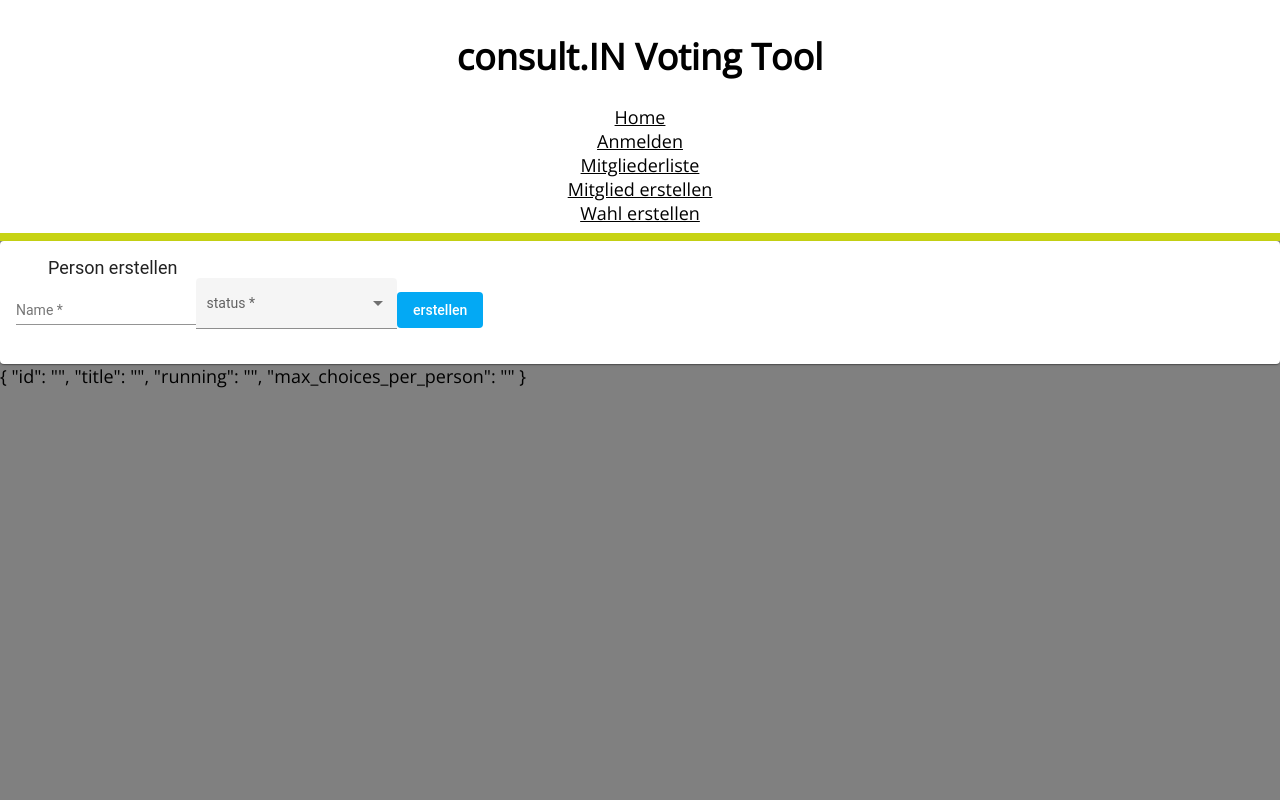
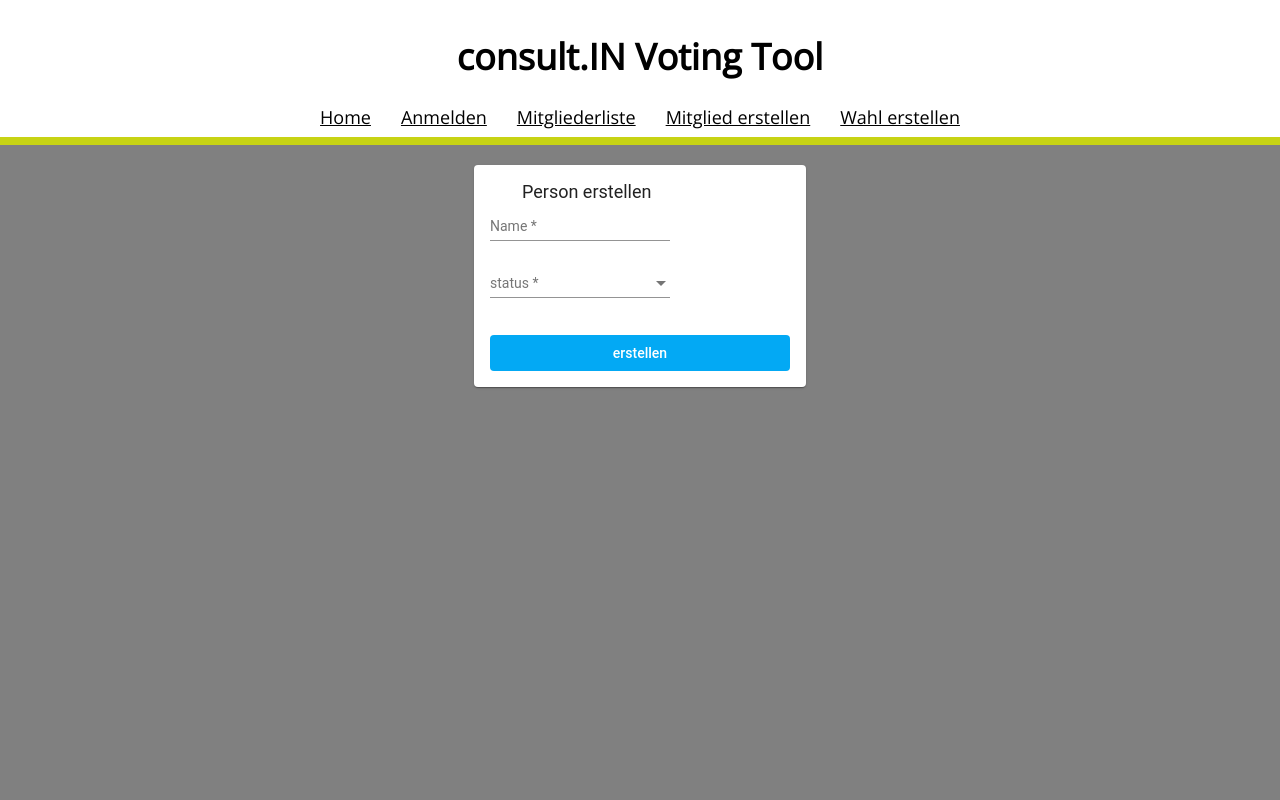
Before and after one commit to consultINCode/digitales_Abstimmtool, an Angular app in the folder frontend/: page /election/create in a window 1280 px wide. Shown: the top 800 px of the page. Built offline with nearby package versions, Linux system fonts and the light colour scheme.

Commit message:
fix navbar list

```diff
--- a/frontend/src/app/app.component.html
+++ b/frontend/src/app/app.component.html
@@ -1,7 +1,7 @@
 <header class="normal-padding centered shadow deco-bar">
   <h1>consult.IN Voting Tool</h1>
-  <nav *ngFor="let link of links">
-    <li><a href="{{link.route}}">{{link.name}}</a></li>
+  <nav>
+    <li *ngFor="let link of links"><a href="{{link.route}}">{{link.name}}</a></li>
   </nav>
 </header>
 <main>
--- a/frontend/src/app/election/create-election-round-page/create-election-round-page.component.html
+++ b/frontend/src/app/election/create-election-round-page/create-election-round-page.component.html
@@ -2,21 +2,20 @@
     <mat-card>
         <mat-card-header>Person erstellen</mat-card-header>
         <mat-card-content>
-            <form  [formGroup]="electionForm">
-                <mat-form-field>
+            <form class="form" [formGroup]="electionForm">
+                <mat-form-field class="form__field">
                     <mat-label>Name</mat-label>
                     <input matInput type="text" formControlName="title" placeholder="Name" required>
                 </mat-form-field>
 
-                <mat-form-field appearance="fill">
+                <mat-form-field class="form__field">
                     <mat-label>status</mat-label>
                     <mat-select formControlName="running" required>
                         <mat-option *ngFor="let state of status" value="{{state.value}}">{{state.name}}</mat-option>
                     </mat-select>
                 </mat-form-field>
-                <button mat-flat-button color="accent" (click)="submitForm()">erstellen</button>
+                <button class="form__button" mat-flat-button color="accent" (click)="submitForm()">erstellen</button>
             </form>
         </mat-card-content>
     </mat-card>
-    {{electionForm.value | json}}
 </div>
--- a/frontend/src/app/election/create-election-round-page/create-election-round-page.component.scss
+++ b/frontend/src/app/election/create-election-round-page/create-election-round-page.component.scss
@@ -0,0 +1,18 @@
+.wrapper {
+  width: 100%;
+  display: flex;
+  justify-content: center;
+  padding-top: 20px;
+
+  .form {
+    max-width: 300px;
+
+    &__input {
+      width: 100%;
+    }
+    &__button {
+      width: 100%;
+      margin-top: 20px;
+    }
+  }
+}
--- a/frontend/src/app/election/create-election-round-page/create-election-round-page.component.ts
+++ b/frontend/src/app/election/create-election-round-page/create-election-round-page.component.ts
@@ -1,6 +1,7 @@
-import {Component, OnInit} from '@angular/core';
+import {Component} from '@angular/core';
 import {FormBuilder} from "@angular/forms";
-import {PersonInterface} from "../../person/Interface/Person.Interface";
+import {ElectionRoundInterface} from "../Interface/ElectionRound.Interface";
+import {HttpElectionRoundService} from "../service/http-election-round.service";
 
 @Component({
     selector: 'app-create-election-page',
@@ -25,12 +26,20 @@ export class CreateElectionRoundPageComponent {
 
     constructor(
         private formBuilder: FormBuilder,
+        private httpElectionRoundService: HttpElectionRoundService
     ) {
     }
 
 
     public submitForm() {
-        let person = this.electionForm.value as PersonInterface;
-        //TODO: implement Service
+        let electionRound = this.electionForm.value as ElectionRoundInterface;
+        this.httpElectionRoundService.setElectionRound(electionRound).subscribe(
+            (success: any) => {
+                alert('success');
+            },
+            (error: any) => {
+                alert('error');
+            }
+        );
     }
 }
--- a/frontend/src/app/election/service/http-election-round.service.ts
+++ b/frontend/src/app/election/service/http-election-round.service.ts
@@ -1,7 +1,6 @@
 import {Inject, Injectable} from '@angular/core';
 import {HttpClient} from "@angular/common/http";
 import {Observable} from "rxjs";
-import {PersonInterface} from "../../person/Interface/Person.Interface";
 import {ElectionRoundInterface} from "../Interface/ElectionRound.Interface";
 
 @Injectable({
@@ -12,12 +11,12 @@ export class HttpElectionRoundService {
   constructor(
       @Inject('DEM_API_URL') private demUrl: string,
       private http: HttpClient
-  ) {
-  }
+  ) {}
 
   public getElectionRounds(): Observable<ElectionRoundInterface[]> {
     return this.http.get<ElectionRoundInterface[]>(this.demUrl + 'electionrounds/getAllElectionRounds');
   }
+
   public setElectionRound(electionRound: ElectionRoundInterface): Observable<any> {
     return this.http.post<any>(this.demUrl + 'electionrounds/createElectionRound', electionRound);
   }
--- a/frontend/src/app/person/service/http-person.service.ts
+++ b/frontend/src/app/person/service/http-person.service.ts
@@ -17,6 +17,7 @@ export class HttpPersonService {
     public getPersons(): Observable<PersonInterface[]> {
         return this.http.get<PersonInterface[]>(this.demUrl + 'persons/getAllPersons');
     }
+
     public setPerson(person: PersonInterface): Observable<any> {
         return this.http.post<any>(this.demUrl + 'persons/createPerson', person);
     }
```
